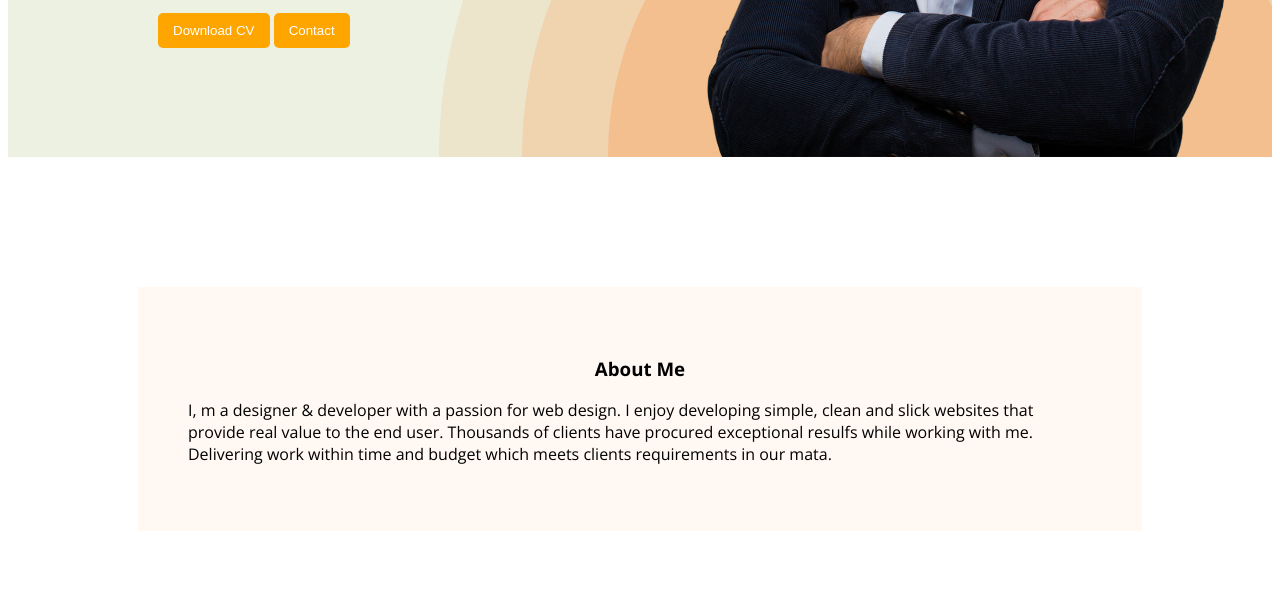
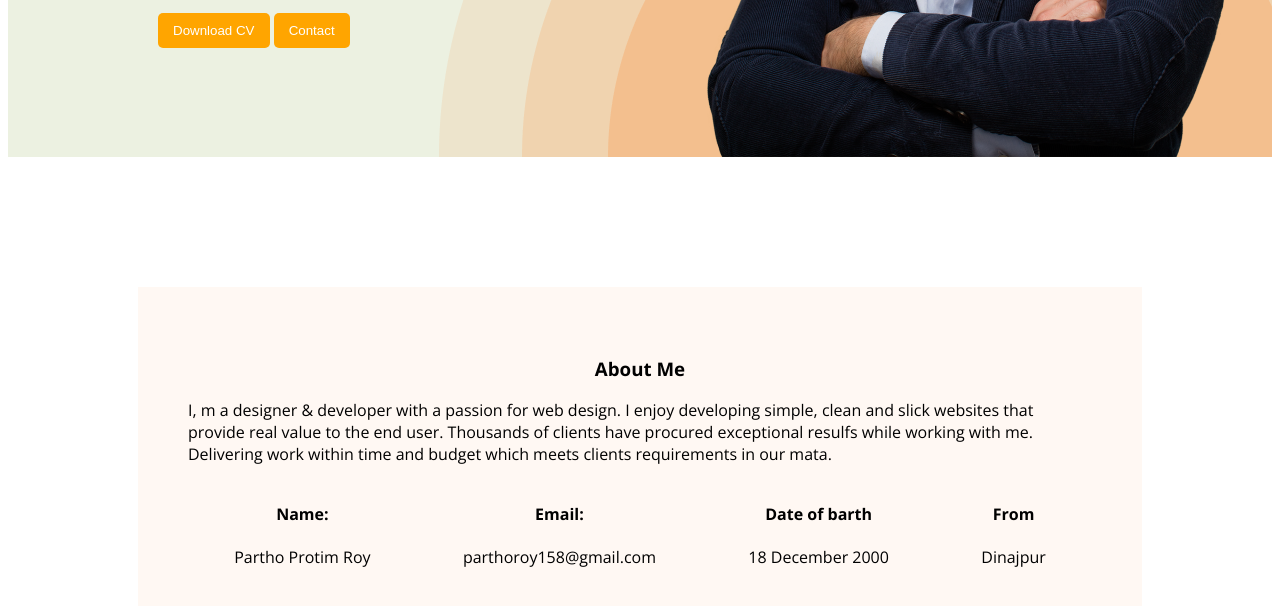
Before and after one commit to parthoroy158/Web-Developer-portfolio-, a plain HTML site: page Index.html in a window 1280 px wide. Shown: the part 725-1331 px from the top of the page. Drawn offline with nearby package versions, Linux system fonts and the light colour scheme.

Commit message:
About Me

```diff
--- a/Index.html
+++ b/Index.html
@@ -34,8 +34,25 @@
         <section class="about">
             <h3 class="Section-title">About Me</h3>
             <p class="secion-desription">I, m a designer & developer with a passion for web design. I enjoy developing simple, clean and slick websites that provide real value to the end user. Thousands of clients have procured exceptional resulfs while working with me. Delivering work within time and budget which meets clients requirements in our mata.</p>
+            <div class="about-info-container">
+                <div class="about-info">
+                    <h4 class="info-title">Name:</h4>
+                    <p class="info-description">Partho Protim Roy</p>
+                </div>
+                <div class="about-info">
+                    <h4 class="info-title">Email:</h4>
+                    <p class="info-description">parthoroy158@gmail.com</p>
+                </div>
+                <div class="about-info">
+                    <h4 class="info-title">Date of barth</h4>
+                    <p class="info-description">18 December 2000</p>
+                </div>
+                <div class="about-info">
+                    <h4 class="info-title">From</h4>
+                    <p class="info-description">Dinajpur</p>
+                </div>
+            </div>
         </section>
-
     </main>
     <footer>
 
--- a/Style/portfolio.css
+++ b/Style/portfolio.css
@@ -78,6 +78,7 @@ nav a{
     padding: 50px;
     background-color: #FFF8F3;
     margin: 130px;
+
 }
 .Section-title{
     text-align: center;
@@ -85,3 +86,10 @@ nav a{
 .secion-desription{
     text-decoration: none;
 }
+.about-info-container{
+    display: flex;
+    justify-content: space-around;
+}
+.about-info{
+    text-align: center;
+}
```
